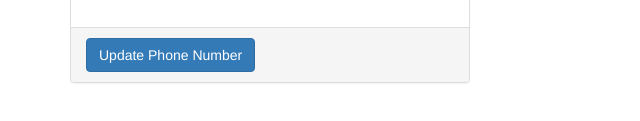
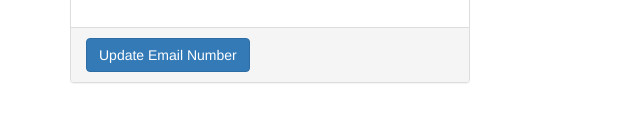
Before and after one commit to jamesward/heroku-connect-phone-change, a website: page public/index.html in a window 1280 px wide. Shown: the part 399-520 px from the top of the page, 0-640 px from the left. Drawn offline with nearby package versions, Linux system fonts and the light colour scheme.

Commit message:
Update index.html

```diff
--- a/public/index.html
+++ b/public/index.html
@@ -4,7 +4,7 @@
     <meta charset="utf-8">
     <meta http-equiv="X-UA-Compatible" content="IE=edge">
     <meta name="viewport" content="width=device-width, initial-scale=1">
-    <title>Phone Changer</title>
+    <title>Email Changer</title>
     <link rel="stylesheet" href="//maxcdn.bootstrapcdn.com/bootstrap/3.3.5/css/bootstrap.min.css">
     <script src="//code.jquery.com/jquery-1.11.3.min.js"></script>
     <style>
@@ -105,7 +105,7 @@
                         <span class="sr-only">Error:</span>
                         <span id="errorMessage"></span>
                     </div>
-                    <button type="submit" class="btn btn-primary">Update Phone Number</button>
+                    <button type="submit" class="btn btn-primary">Update Email Number</button>
                 </div>
             </div>
         </form>
```
